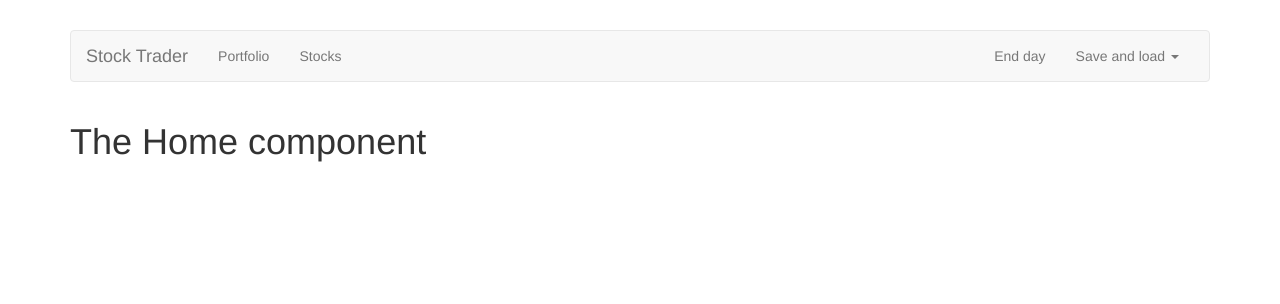
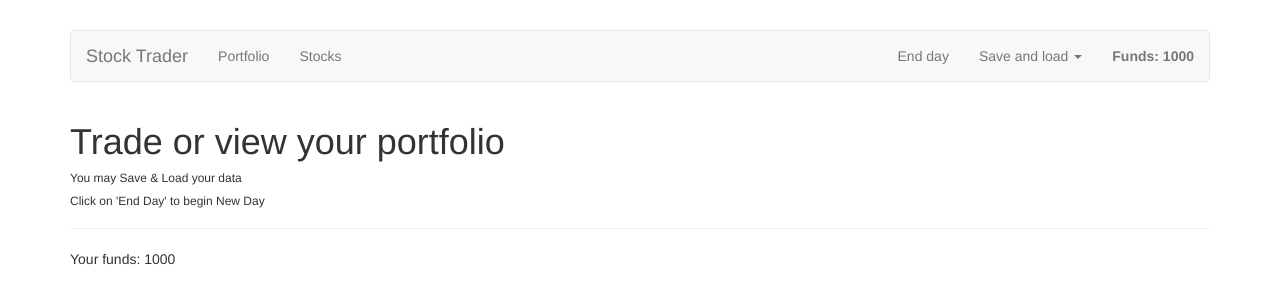
Before and after one commit to AlMuz/VUE-TheStockTrader, a Vue app: page / in a window 1280 px wide. Shown: the top 304 px of the page. Built offline with nearby package versions, Linux system fonts and the light colour scheme.

Commit message:
Displaying the Funds

```diff
--- a/src/components/Header.vue
+++ b/src/components/Header.vue
@@ -17,6 +17,7 @@
           <router-link to="/portfolio" activeClass="active" tag="li"><a>Portfolio</a></router-link>
           <router-link to="/stocks" activeClass="active" tag="li"><a>Stocks</a></router-link>
         </ul>
+        <strong class="navbar-text navbar-right">Funds: {{ funds }}</strong>
         <ul class="nav navbar-nav navbar-right">
           <li><a href="#">End day</a></li>
           <li class="dropdown">
@@ -43,7 +44,11 @@
 
 <script>
   export default {
-
+    computed: {
+      funds() {
+        return this.$store.getters.funds;
+      }
+    }
   }
 </script>
 
--- a/src/components/Home.vue
+++ b/src/components/Home.vue
@@ -1,14 +1,20 @@
 <template>
   <div>
-    <h1>
-      The Home component
-    </h1>
+    <h1>Trade or view your portfolio</h1>
+    <h6>You may Save & Load your data</h6>
+    <h6>Click on 'End Day' to begin New Day</h6>
+    <hr>
+    <p>Your funds: {{ funds }}</p>
   </div>
 </template>
 
 <script>
   export default {
-
+    computed: {
+      funds() {
+        return this.$store.getters.funds;
+      }
+    }
   }
 </script>
 
```
